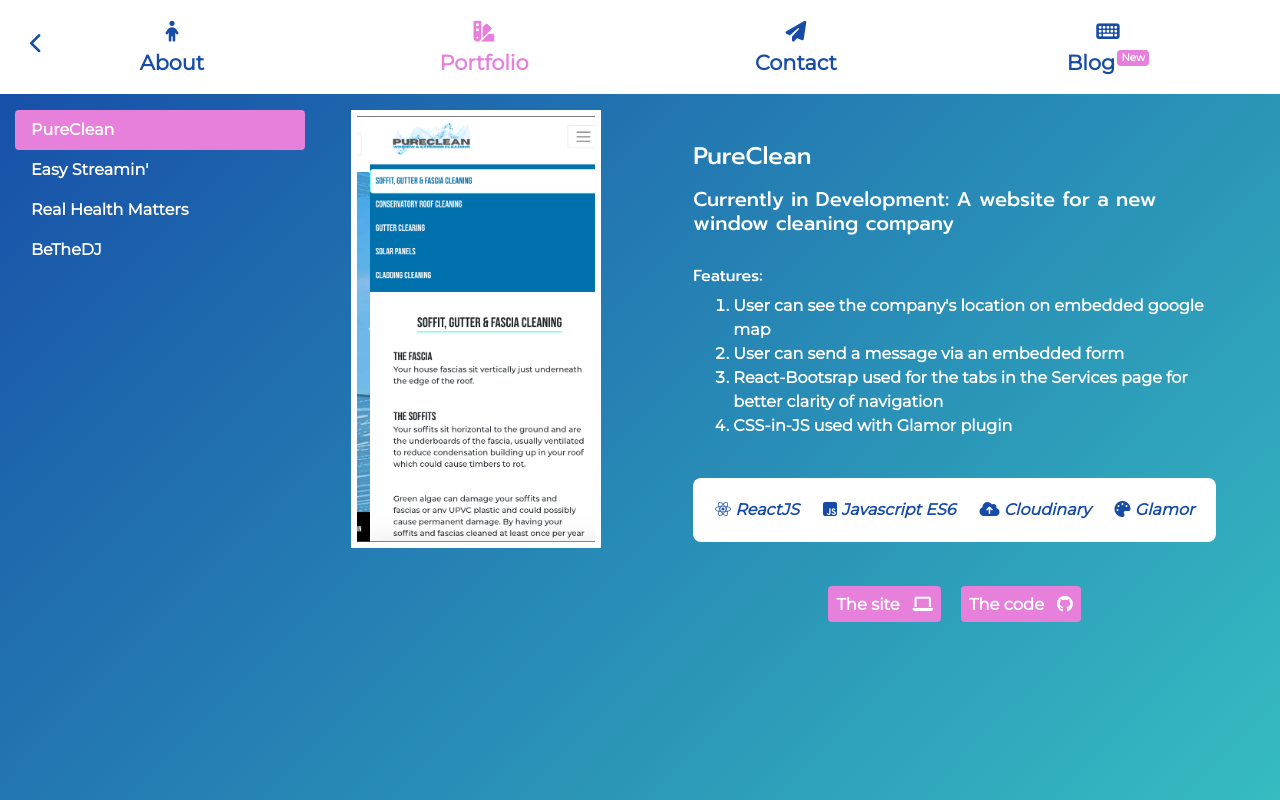
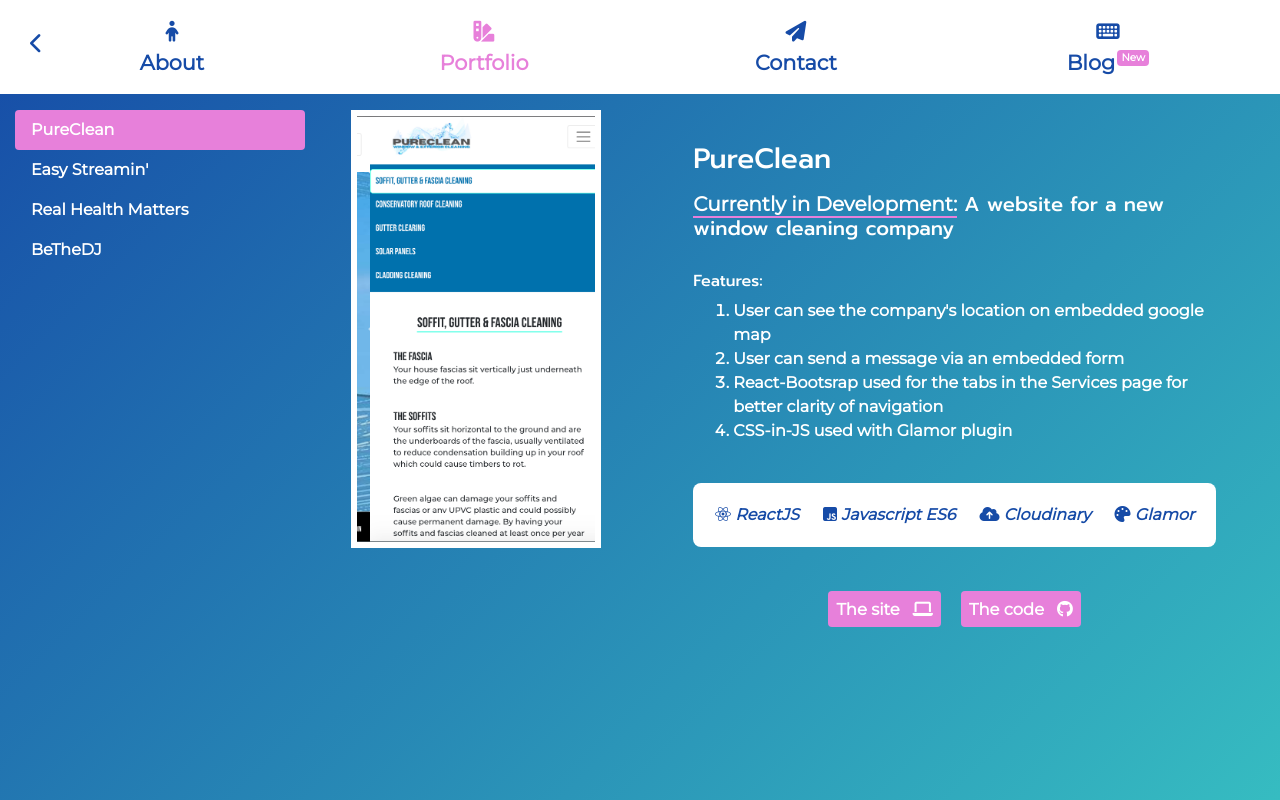
Before and after one commit to simon-a-walton/simon-a-walton-dev, a React (Create React App) app: page /portfolio in a window 1280 px wide. Built offline with nearby package versions, Linux system fonts and the light colour scheme.

Commit message:
added an update props attribute with bottom border styling and applied to relevant files

```diff
--- a/src/components/EasyStreamin.jsx
+++ b/src/components/EasyStreamin.jsx
@@ -25,7 +25,8 @@
           </Carousel.Item>
         ))}
         title="Easy Streamin'"
-        description="Personal Project: A fun web app for listening to Spotify playlists online for free"
+        update="Personal Project:"
+        description=" A fun web app for listening to Spotify playlists online for free"
         gitHref="https://github.com/simon-a-walton/easystreamin"
         siteHref="https://easystreamin.herokuapp.com/"
       >
--- a/src/components/PortfolioLayout.jsx
+++ b/src/components/PortfolioLayout.jsx
@@ -41,6 +41,7 @@
     children: PropTypes.node.isRequired,
     title: PropTypes.string,
     description: PropTypes.string,
+    update: PropTypes.string,
     gitHref: PropTypes.string,
     siteHref: PropTypes.string
   };
@@ -56,8 +57,13 @@
             </Carousel>
           </div>
           <div className="col-sm-12 col-md-12 col-lg-8 col-xl-8 px-5 pt-4">
-            <h4 className="py-2">{this.props.title}</h4>
-            <h5 className="pb-4">{this.props.description}</h5>
+            <h3 className="py-2">{this.props.title}</h3>
+            <h5 className="pb-4">
+              <span {...css({ borderBottom: `2px solid ${colors.babyPink}`})}>
+                {this.props.update}
+              </span>
+              {this.props.description}
+            </h5>
             <h6>Features:</h6>
               {this.props.children}
             <ul {...buttonList}>
--- a/src/components/PureClean.jsx
+++ b/src/components/PureClean.jsx
@@ -8,6 +8,8 @@
 import { listStyle } from "./RealHealthMatters";
 import PortfolioLayout from "./../components/PortfolioLayout";
 import { PCList } from "./../data/skillLists";
+import { css } from "glamor";
+import { colors } from "./../constants/StyleConstants";
 
 const PureClean = () => {
   const images = [ Main, Tab, Contact, Modal, Promises ];
@@ -25,7 +27,8 @@
           </Carousel.Item>
         ))}
         title="PureClean"
-        description="Currently in Development: A website for a new window cleaning company"
+        update="Currently in Development:"
+        description=" A website for a new window cleaning company"
         gitHref="https://github.com/simon-a-walton/pure-clean"
         siteHref="https://pure-clean.vercel.app/"
       >
```
